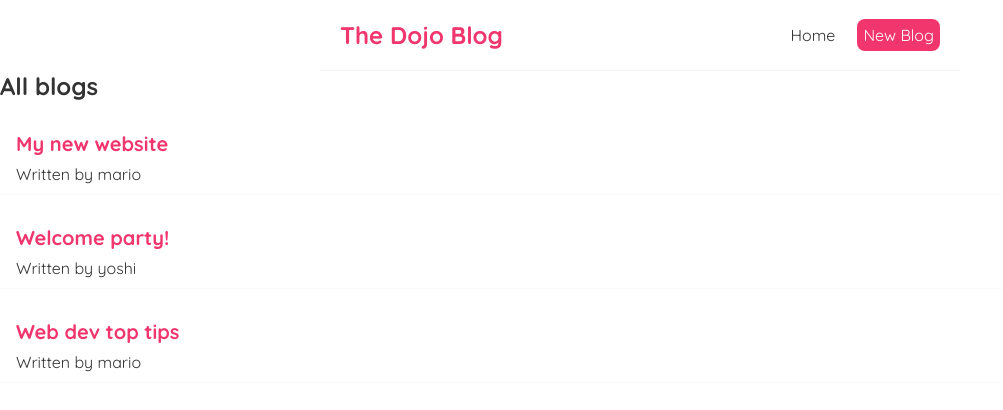
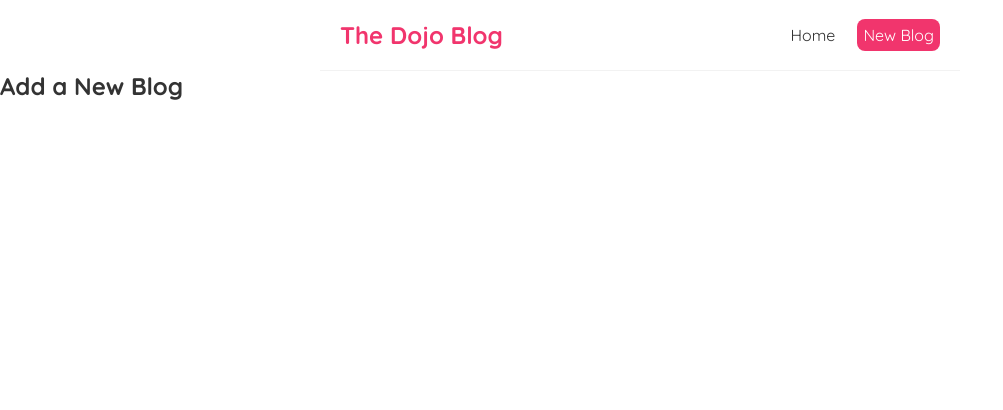
Before and after one commit to Cleomir/learning-react-hooks, a React (Create React App) app: page /create in a window 1280 px wide. Shown: the top 410 px of the page, without its empty margins (0-1003 px from the left). Built offline with nearby package versions, Linux system fonts and the light colour scheme; data requests are answered from the project's data file.

Commit message:
Add routes

```diff
--- a/src/App.js
+++ b/src/App.js
@@ -1,14 +1,22 @@
+import { BrowserRouter, Route, Switch } from "react-router-dom";
+
 import Navbar from "./Navbar";
 import Home from "./Home";
+import Create from "./Create";
 
 function App() {
   return (
-    <div className="App">
-      <Navbar />
-      <div className="content">
-        <Home />
+    <BrowserRouter>
+      <div className="App">
+        <Navbar />
+        <div className="content">
+          <Switch>
+            <Route path="/create" component={Create}></Route>
+            <Route exact path="/" component={Home}></Route>
+          </Switch>
+        </div>
       </div>
-    </div>
+    </BrowserRouter>
   );
 }
 
--- /dev/null
+++ b/src/Create.js
@@ -0,0 +1,9 @@
+const Create = () => {
+  return (
+    <div className="create">
+      <h2>Add a New Blog</h2>
+    </div>
+  );
+};
+
+export default Create;
```
